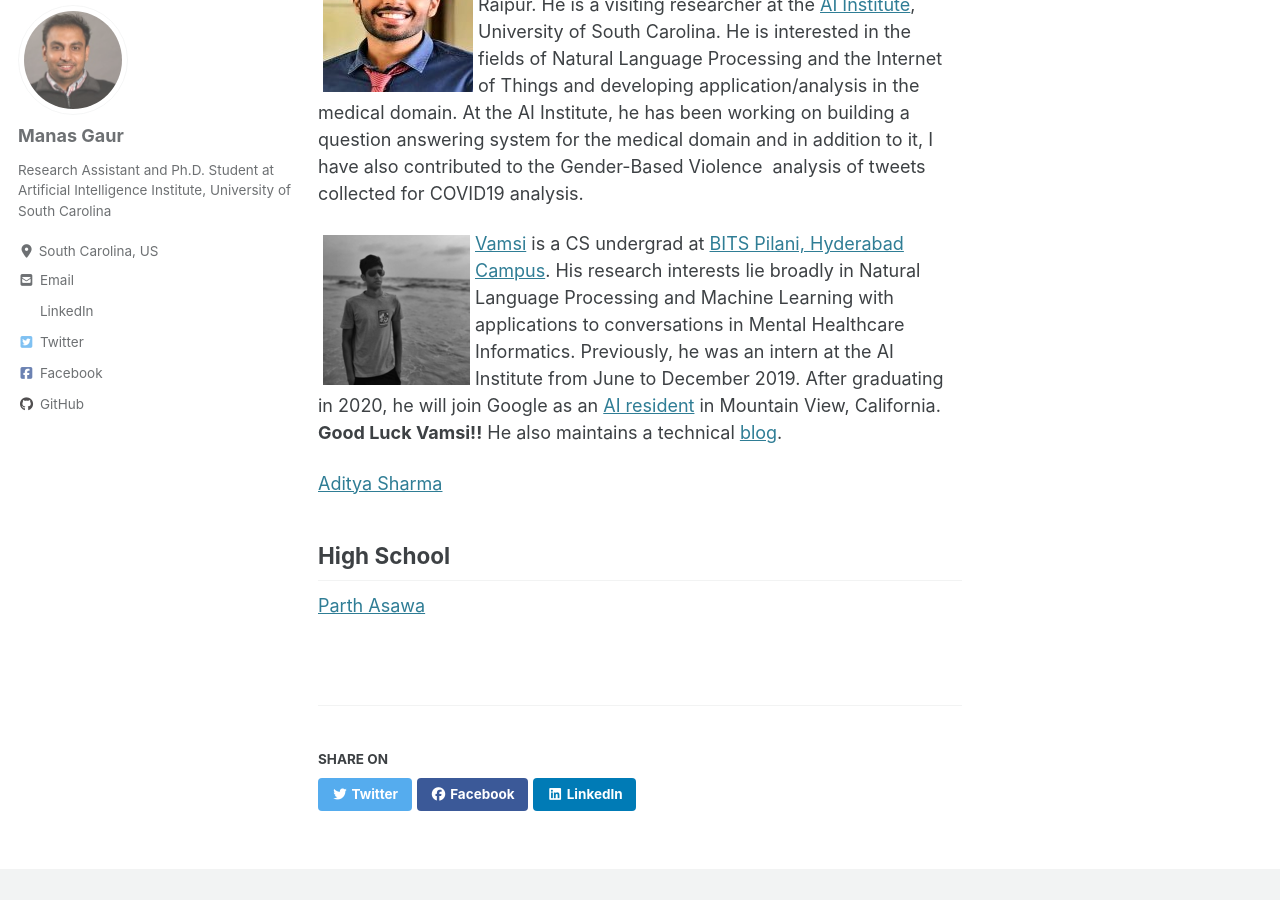
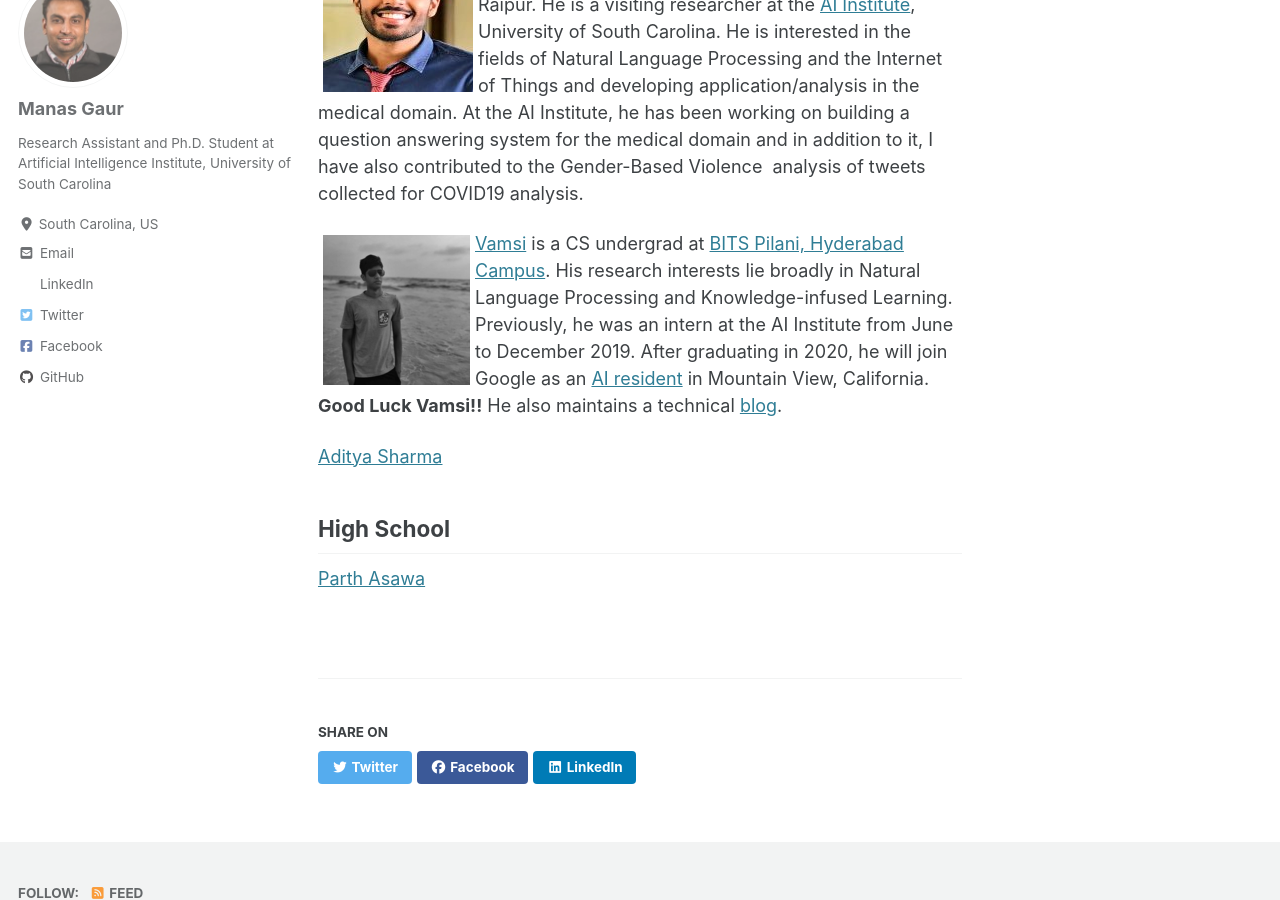
Before and after one commit to manasgaur/manasgaur.github.io, a Jekyll site: the page built from _pages/mentorship.md, in a window 1280 px wide and 900 px high, scrolled down 832 px. Built offline with Jekyll 4.4.1, drawn with Linux system fonts in a browser that asks for light colours; cached includes are drawn as plain includes; nearby versions of some CDN libraries.

Commit message:
update mentorship

```diff
--- a/_pages/mentorship.md
+++ b/_pages/mentorship.md
@@ -27,7 +27,7 @@
 
 ![Vamsi Aribandi](/images/vamsi.jpg){: width=50 height=50 style="float:left; padding:5px"}
 
-[Vamsi](https://in.linkedin.com/in/vamsi-aribandi-104464126) is a CS undergrad at [BITS Pilani, Hyderabad Campus](https://www.bits-pilani.ac.in/hyderabad/). His research interests lie broadly in Natural Language Processing and Machine Learning with applications to conversations in Mental Healthcare Informatics. Previously, he was an intern at the AI Institute from June to December 2019. After graduating in 2020, he will join Google as an [AI resident](https://research.google/careers/ai-residency/) in Mountain View, California. __Good Luck Vamsi!!__
+[Vamsi](https://in.linkedin.com/in/vamsi-aribandi-104464126) is a CS undergrad at [BITS Pilani, Hyderabad Campus](https://www.bits-pilani.ac.in/hyderabad/). His research interests lie broadly in Natural Language Processing and Knowledge-infused Learning. Previously, he was an intern at the AI Institute from June to December 2019. After graduating in 2020, he will join Google as an [AI resident](https://research.google/careers/ai-residency/) in Mountain View, California. __Good Luck Vamsi!!__
 He also maintains a technical [blog](https://vamsi-aribandi.github.io/).
 
 [Aditya Sharma](https://www.linkedin.com/in/aditya-sharma-0093b0162/)
```
